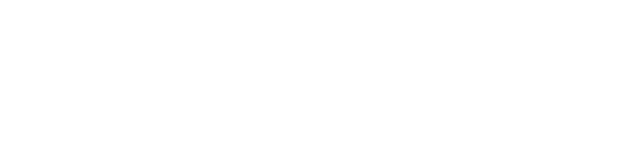
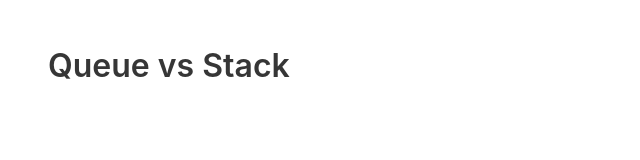
Before and after one commit to adrian-cerdeira/m133-queue-stack, a website: page src/index.html in a window 1280 px wide. Shown: the whole page, without its empty margins (0-640 px from the left). Drawn offline with nearby package versions, Linux system fonts and the light colour scheme.

Commit message:
bulma als css framework

```diff
--- a/src/index.html
+++ b/src/index.html
@@ -5,11 +5,15 @@
     <meta charset="UTF-8">
     <meta name="viewport" content="width=device-width, initial-scale=1.0">
     <meta http-equiv="X-UA-Compatible" content="ie=edge">
+    <link rel="stylesheet" href="https://cdn.jsdelivr.net/npm/bulma@0.8.0/css/bulma.min.css">
+    </link>
     <title>M133 Auftrag 5 - Stack vs Queue</title>
 </head>
 
 <body>
-
+    <section class="section">
+        <h1 class="title">Queue vs Stack</h1>
+    </section>
 </body>
 
 </html>
```
Also changed, not shown: README.md.
